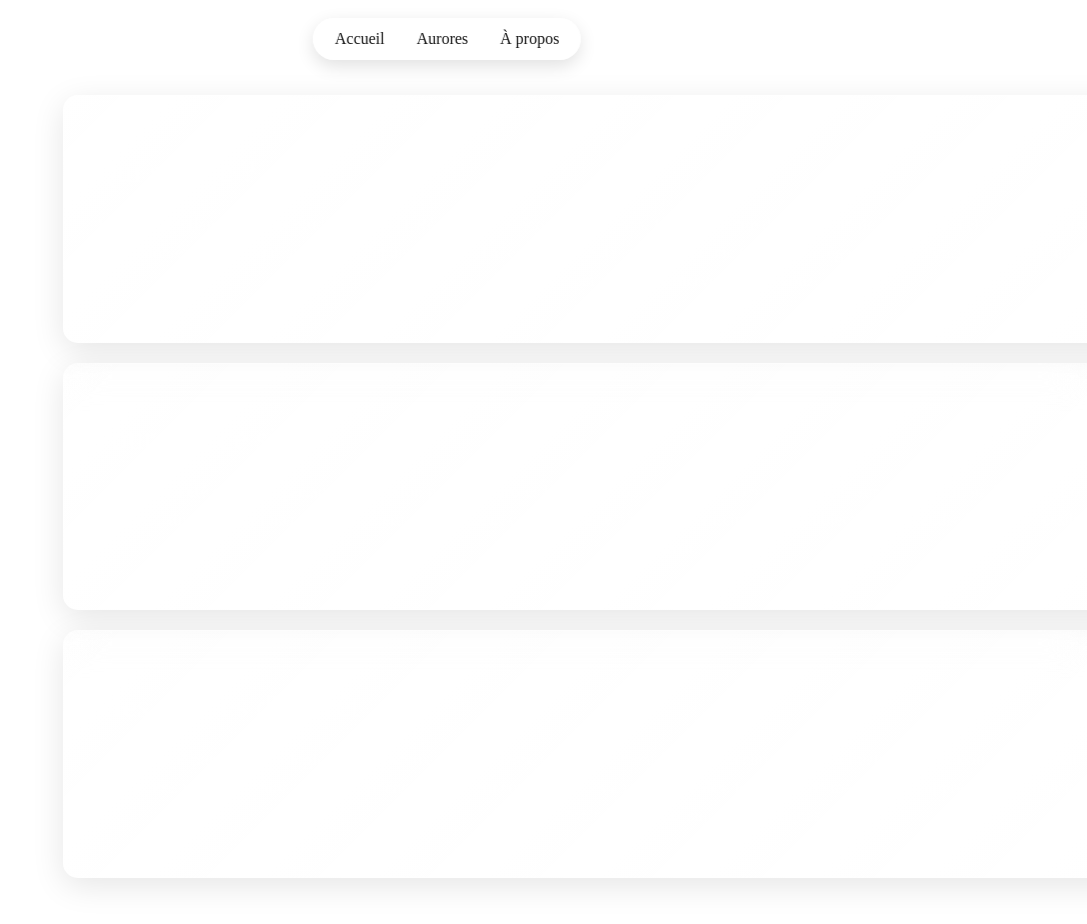
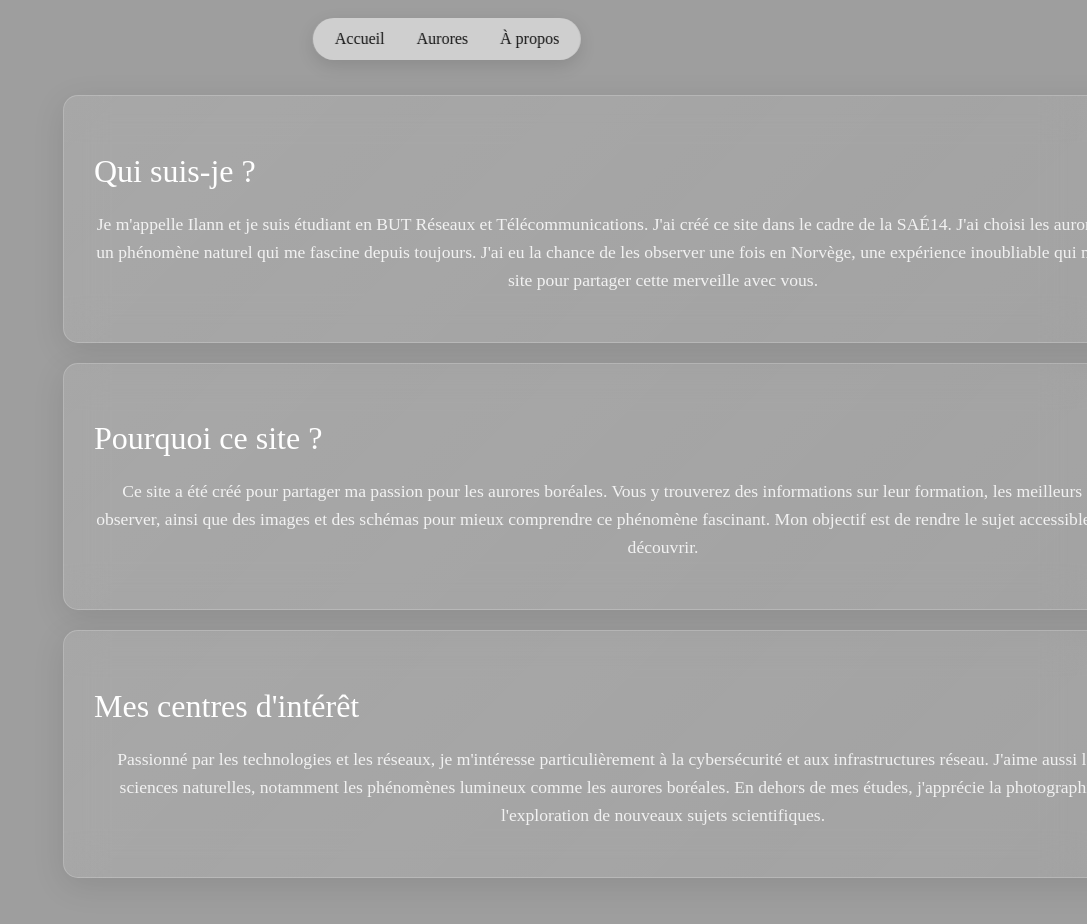
Before and after one commit to Spectorzz/SAE14, a plain HTML site: page a-propos.html in a window 1280 px wide. Shown: the top 924 px of the page, without its empty margins (193-1280 px from the left). Drawn offline with Linux system fonts and the light colour scheme; the site is published under a folder, as on GitHub Pages, so addresses that start at the root find nothing.

Commit message:
Correction des chemins du background

```diff
--- a/css/style.css
+++ b/css/style.css
@@ -60,7 +60,7 @@ background: rgba(0,0,0,0.06);
 body.home,
 body.home2,
 body.about-page {
-    background-image: url("/images/background.jpg");
+    background-image: url("../images/background.jpg");
     background-size: cover;
     background-position: center;
     background-attachment: fixed;
@@ -171,7 +171,7 @@ font-weight: 300;
 
 
 body.about-page {
-    background-image: url("/images/background.jpg");
+    background-image: url("../images/background.jpg");
     background-size: cover;
     background-position: center;
     background-attachment: fixed;
```
